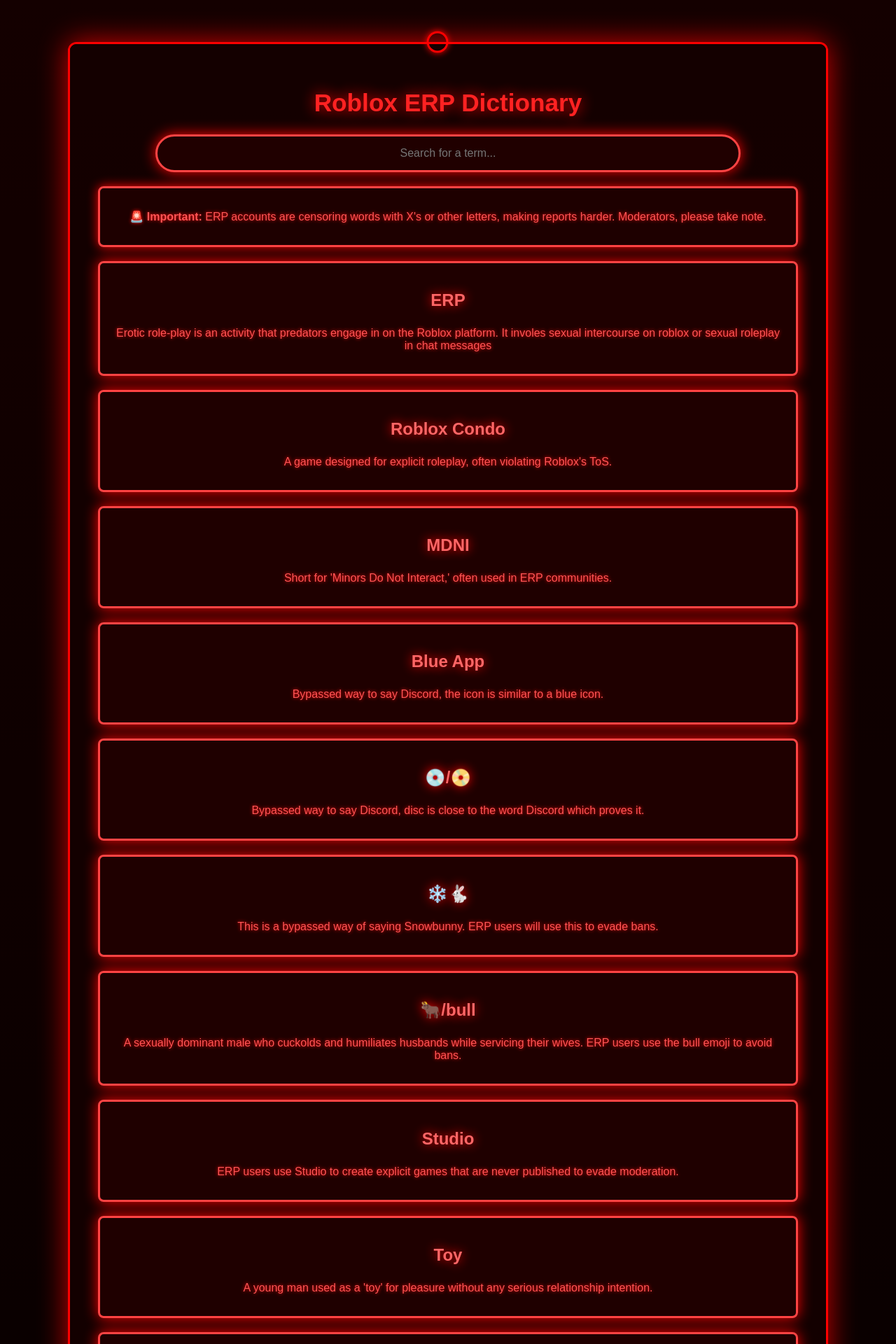
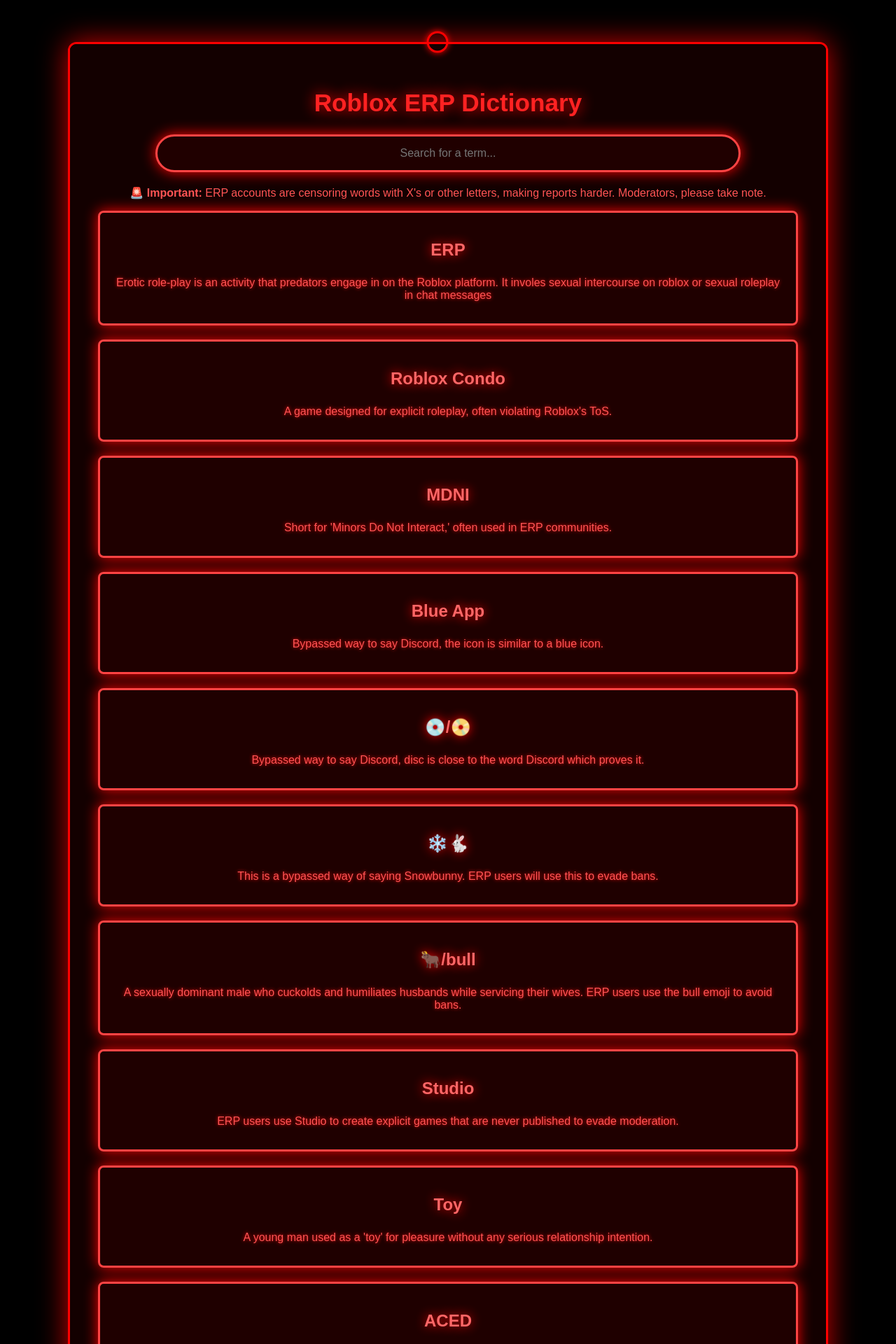
Before and after one commit to T-TGM/ERP-Definition, a Jekyll site: the page index.html, which Jekyll copies as it is, in a window 1280 px wide. Shown: the top 1920 px of the page at 70% size. Built offline with Jekyll 4.4.1, drawn with Linux system fonts in a browser that asks for light colours; some of the changed text lies outside the part shown.

Commit message:
Update index.html

```diff
--- a/index.html
+++ b/index.html
@@ -18,7 +18,6 @@
             padding-top: 60px;
             overflow: hidden;
             position: relative;
-            cursor: none;
         }
 
         /* 🔥 Custom Cursor */
@@ -35,22 +34,9 @@
             z-index: 10000;
         }
 
-        /* ⚡ Neon Background Pulse */
-        body::before {
-            content: "";
-            position: absolute;
-            top: 0;
-            left: 0;
-            width: 100%;
-            height: 100%;
-            background: linear-gradient(to bottom, rgba(255, 0, 0, 0.1), black 80%);
-            animation: pulseBackground 4s infinite alternate ease-in-out;
-            z-index: -2;
-        }
-
-        @keyframes pulseBackground {
-            0% { opacity: 0.5; }
-            100% { opacity: 0.8; }
+        /* ⚡ Fix Cursor Disappearing */
+        * {
+            cursor: none;
         }
 
         /* 💨 Floating Particles */
@@ -73,11 +59,6 @@
             opacity: 0.6;
             border-radius: 50%;
             animation: floatParticles 6s infinite linear;
-        }
-
-        @keyframes floatParticles {
-            from { transform: translateY(100vh) scale(1); opacity: 0.8; }
-            to { transform: translateY(-10vh) scale(0.5); opacity: 0; }
         }
 
         /* 🔥 Main Container */
@@ -106,21 +87,10 @@
             width: 12px;
         }
 
-        .container::-webkit-scrollbar-track {
-            background: black;
-            border-radius: 6px;
-        }
-
         .container::-webkit-scrollbar-thumb {
             background: linear-gradient(45deg, #ff0000, #660000);
             border-radius: 6px;
             box-shadow: 0 0 10px red;
-            animation: pulseScroll 1.5s infinite alternate ease-in-out;
-        }
-
-        @keyframes pulseScroll {
-            0% { filter: brightness(1); }
-            100% { filter: brightness(1.4); }
         }
 
         h1 {
@@ -128,7 +98,6 @@
             font-size: 2.2em;
             color: #ff2222;
             text-shadow: 0 0 20px red;
-            animation: fadeIn 1s ease-in-out;
         }
 
         /* 🎭 Interactive Search Bar */
@@ -145,28 +114,15 @@
             background: #200000;
             color: #ff5555;
             outline: none;
-            transition: all 0.3s ease-in-out;
             text-align: center;
             box-shadow: 0 0 20px red;
+            transition: all 0.3s ease-in-out;
         }
 
         #search-bar:focus {
             background: #300000;
             box-shadow: 0 0 35px red;
             transform: scale(1.05);
-        }
-
-        /* 🚨 Info Board */
-        .info-board {
-            padding: 15px;
-            background: rgba(32, 0, 0, 0.9);
-            border-radius: 8px;
-            border: 3px solid #ff4444;
-            text-shadow: 0 0 5px red;
-            user-select: none;
-            margin-bottom: 20px;
-            box-shadow: 0 0 15px red;
-            animation: fadeIn 1.2s ease-in-out;
         }
 
         /* 💡 Definition Cards */
@@ -181,6 +137,9 @@
             user-select: none;
             position: relative;
             box-shadow: 0 0 20px red;
+            opacity: 0;
+            transform: translateY(10px);
+            animation: fadeIn 0.5s ease-in-out forwards;
         }
 
         .definition:hover {
@@ -197,19 +156,15 @@
         }
 
         @keyframes fadeIn {
-            from { opacity: 0; }
-            to { opacity: 1; }
+            from { opacity: 0; transform: translateY(10px); }
+            to { opacity: 1; transform: translateY(0); }
         }
-
     </style>
 </head>
 <body>
 
     <!-- 🖱️ Custom Cursor -->
     <div class="custom-cursor"></div>
-
-    <!-- 🎇 Particle Background -->
-    <div class="particles"></div>
 
     <div class='container'>
         <h1>Roblox ERP Dictionary</h1>
@@ -289,17 +244,39 @@
 
         const container = document.getElementById('definitions');
         const searchBar = document.getElementById('search-bar');
+        const cursor = document.querySelector('.custom-cursor');
 
         function renderDefinitions(filter = '') {
             container.innerHTML = '';
             definitions.forEach(({ term, definition, synonyms }) => {
                 if (term.toLowerCase().includes(filter.toLowerCase()) || synonyms.some(s => s.toLowerCase().includes(filter.toLowerCase()))) {
-                    container.innerHTML += `<div class='definition'><p class='term'>${term}</p><p>${definition}</p></div>`;
+                    const defElement = document.createElement('div');
+                    defElement.className = 'definition';
+                    defElement.innerHTML = `<p class='term'>${term}</p><p>${definition}</p>`;
+                    container.appendChild(defElement);
                 }
             });
         }
 
-        searchBar.addEventListener('input', (e) => renderDefinitions(e.target.value));
+        searchBar.addEventListener('input', (e) => {
+            container.style.opacity = 0;
+            setTimeout(() => {
+                renderDefinitions(e.target.value);
+                container.style.opacity = 1;
+            }, 300);
+        });
+
+        document.addEventListener('mousemove', (e) => {
+            cursor.style.transform = `translate(${e.clientX}px, ${e.clientY}px)`;
+        });
+
+        document.addEventListener('mouseenter', () => {
+            cursor.style.display = "block";
+        });
+
+        document.addEventListener('mouseleave', () => {
+            cursor.style.display = "none";
+        });
 
         renderDefinitions();
     </script>
```
